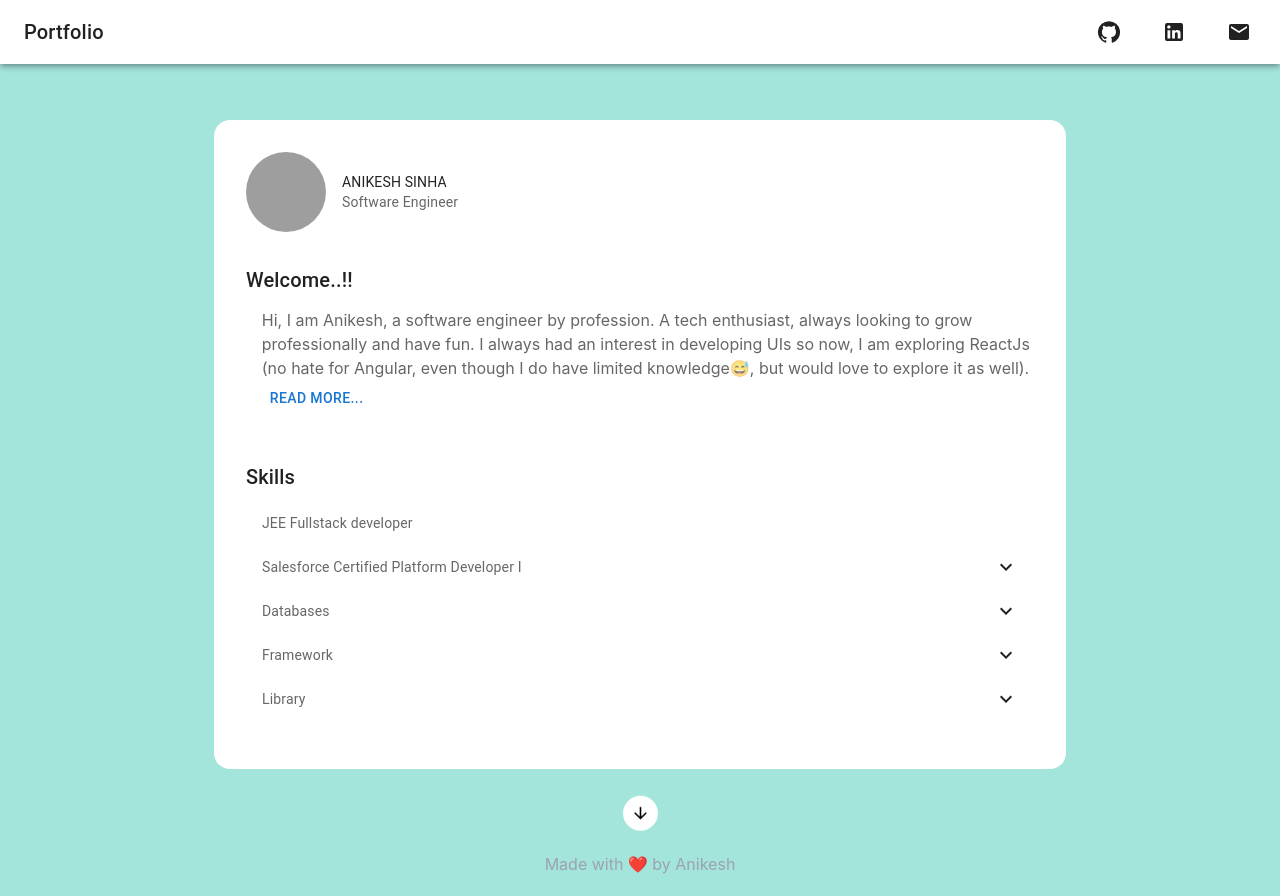
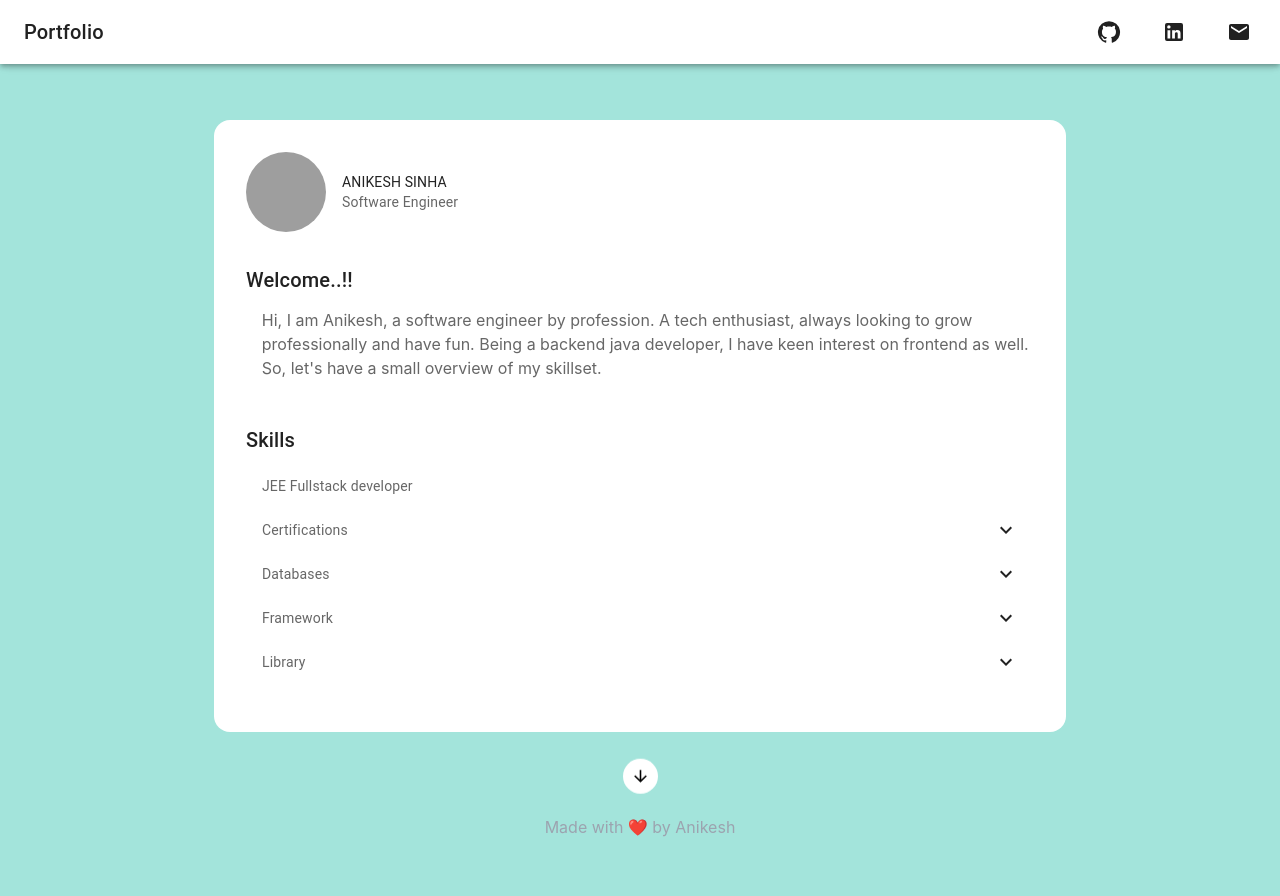
Before and after one commit to AnikS0498/my-portfolio, a React (Create React App) app: page / in a window 1280 px wide. After the commit the page ends 859 px from the top, so only its background shows below. Built offline with nearby package versions, Linux system fonts and the light colour scheme; grey boxes are pictures that could not be loaded.

Commit message:
changes to skills and welcome component

```diff
--- a/src/components/SkillsCardContent.jsx
+++ b/src/components/SkillsCardContent.jsx
@@ -57,7 +57,7 @@ class SkillsCardContent extends Component {
             <ListItemText secondary="JEE Fullstack developer" />
           </ListItem>
           <ListItemButton onClick={handleSalesforceDropDownClick}>
-            <ListItemText secondary="Salesforce Certified Platform Developer I" />
+            <ListItemText secondary="Certifications" />
             {this.state.salesforceDropdown ? <ExpandLess /> : <ExpandMore />}
           </ListItemButton>
           <Collapse in={this.state.salesforceDropdown}>
@@ -68,10 +68,21 @@ class SkillsCardContent extends Component {
                 href="https://trailblazer.me/id/asinha0498"
                 color="inherit"
               >
-                <ListItemText secondary="Trailblazer profile" />
+                <ListItemText secondary="Salesforce Platform Developer I" />
               </Link>
             </ListItem>
+            <ListItem sx={{ pl: 4 }}>
+              {/* <Link
+                underline="none"
+                target="_blank"
+                href="https://trailblazer.me/id/asinha0498"
+                color="inherit"
+              > */}
+                <ListItemText secondary="AWS Developer Associate" />
+              {/* </Link> */}
+            </ListItem>
           </Collapse>
+
 
           <ListItemButton onClick={handleDatabaseButtonClick}>
             <ListItemText secondary="Databases" />
--- a/src/components/WelcomeCardContent.jsx
+++ b/src/components/WelcomeCardContent.jsx
@@ -14,17 +14,12 @@ function WelcomeCardContent() {
         <div style={{ paddingLeft: "2%" }} className="my-3">
           <div>
             Hi, I am Anikesh, a software engineer by profession. A tech
-            enthusiast, always looking to grow professionally and have fun. I
-            always had an interest in developing UIs so now, I am exploring
-            ReactJs (no hate for Angular, even though I do have limited
-            knowledge😅, but would love to explore it as well).
-            {readMore &&
-              `Isn't that great?. Yes, I have my interest in frontend field but
-            that doesn't mean I have no knowledge in backend. Let's have a
-            overview of my skillset.`}
-            <Button variant="text" onClick={() => setReadMore(!readMore)}>
+            enthusiast, always looking to grow professionally and have fun.
+            Being a backend java developer, I have keen interest on frontend as well.
+            So, let's have a small overview of my skillset.
+            {/* <Button variant="text" onClick={() => setReadMore(!readMore)}>
               {!readMore ? `Read More...` : `Read less`}
-            </Button>
+            </Button> */}
           </div>
         </div>
       </Typography>
```
